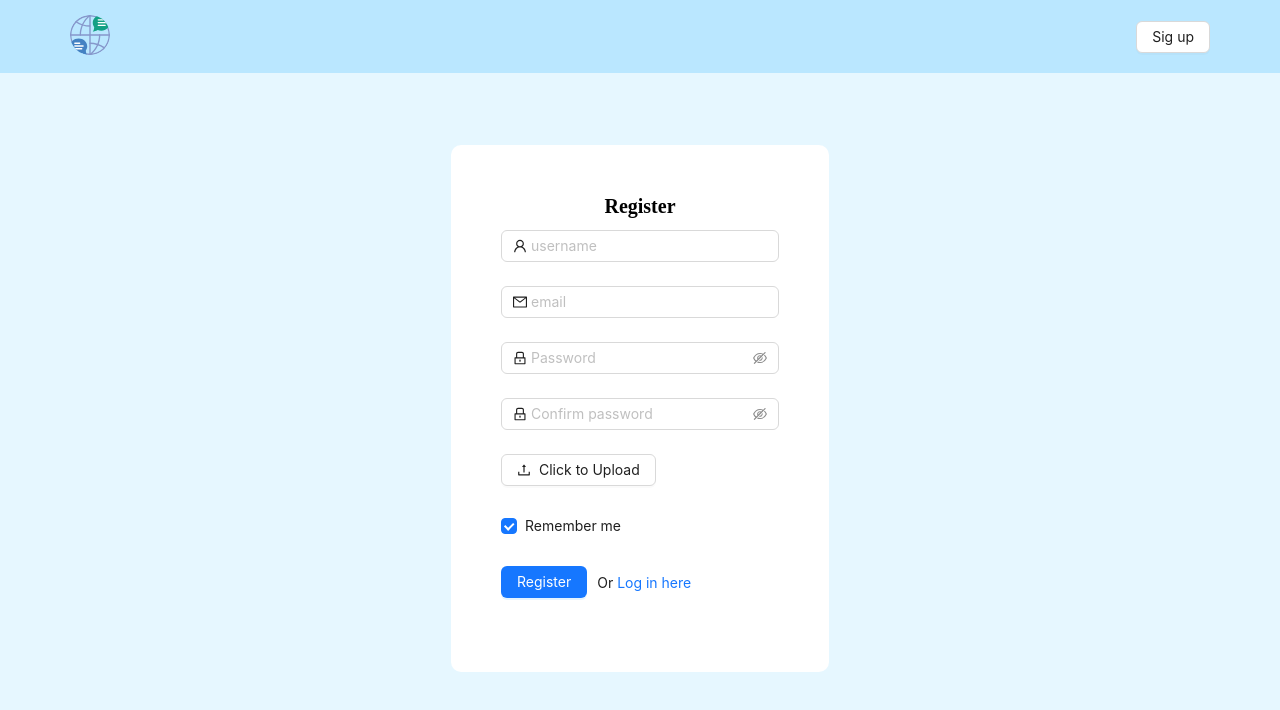
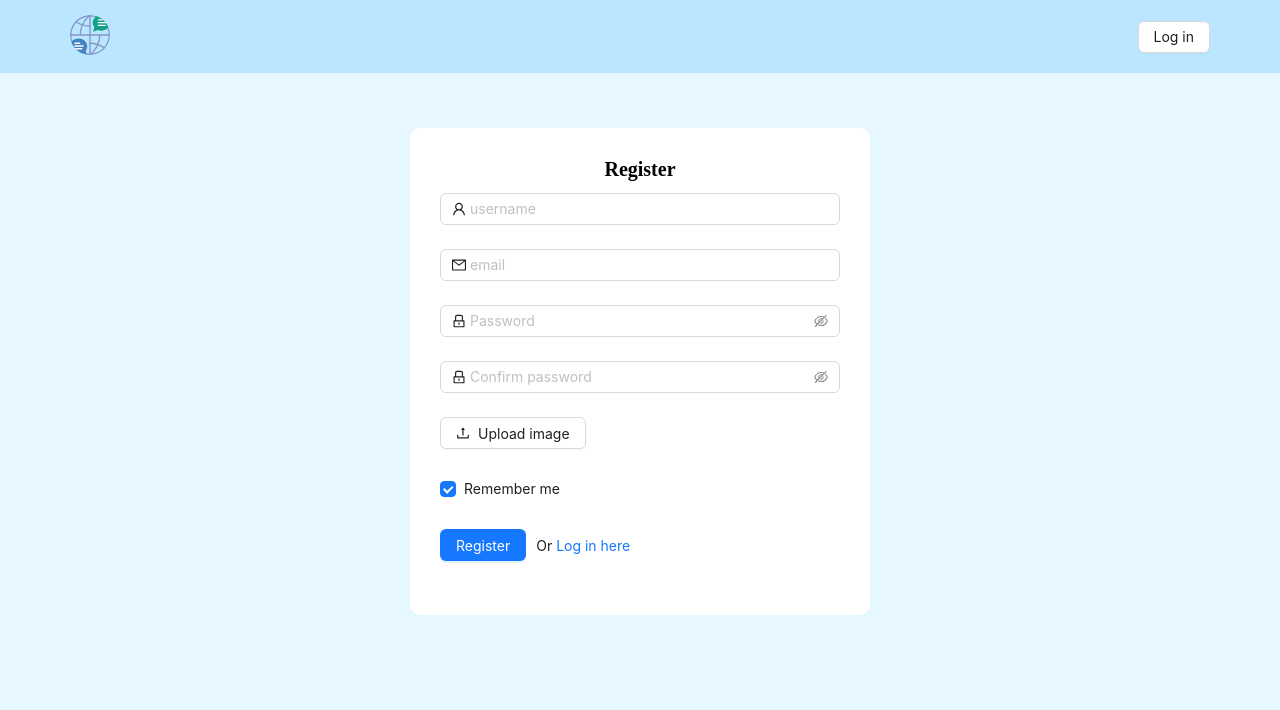
Before and after one commit to akil1me/chat-real-time, a React (Create React App) app: page /register in a window 1280 px wide. Shown: the top 710 px of the page. Built offline with nearby package versions, Linux system fonts and the light colour scheme; no server answers.

Commit message:
fix bugs

```diff
--- a/src/components/auth-form/auth-form.jsx
+++ b/src/components/auth-form/auth-form.jsx
@@ -57,6 +57,7 @@ export const AuthForm = ({
         {(title === "Log in") && <p>Please enter your Login and your Password</p>}
 
         <Form
+          style={{ width: "100%" }}
           name="normal_login"
           className="login-form"
           initialValues={{
--- a/src/components/auth-form/auth-form.styled.jsx
+++ b/src/components/auth-form/auth-form.styled.jsx
@@ -4,18 +4,20 @@ export const LoginAcc = styled.div`
  display: flex;
   justify-content:center;
   align-items:center;
-  height: 80vh;
 
 `
 export const LoginGoogleContent = styled.div`
+flex:1 1 auto;
+max-width:400px;
+margin-top: 40px;
+padding:30px;
   display: flex;
   align-items: center;
   flex-direction: column;
   background-color:#fff;
   border-radius:10px;
-  padding:50px;
 
-&> h2{
+  &> h2{
   font-size: 20px;
   margin-bottom: 12px;
   text-align:center;
@@ -25,6 +27,7 @@ export const LoginGoogleContent = styled.div`
   text-align:center;
 }
 @media only screen and (max-width: 323px) {
+  max-width:280px;
    padding:10px;
   }
 
--- a/src/components/chat-form/chat-form.jsx
+++ b/src/components/chat-form/chat-form.jsx
@@ -43,18 +43,18 @@ export const ChatForm = ({ db }) => {
   return (
     <form onSubmit={handleSubmitMassage}>
       <Row>
-        <Col span={19}>
+        <Col span={18}>
           <Input
             size="large"
             value={value}
-            style={{ width: "100%", marginLeft: 2 }}
+            style={{ width: "100%" }}
             onChange={(e) => setValue(e.target.value)}
             placeholder="print..." required />
 
         </Col>
-        <Col span={4}>
+        <Col span={6}>
           <Button
-            style={{ width: "100%", marginLeft: 10 }}
+            style={{ width: "100%", marginLeft: 5 }}
             size="large" type="primary"
             htmlType="submit"
             loading={loading}>
--- a/src/components/chat-list/chat-list.styled.jsx
+++ b/src/components/chat-list/chat-list.styled.jsx
@@ -8,7 +8,7 @@ export const ListChat = styled(List)`
   padding:10px 20px ;
   height:75vh;
 
- @media only screen  and(max-width:500px){
+ @media only screen  and (max-width:500px){
   height:72vh;
  }
 
--- a/src/components/nav-bar/nav-bar.jsx
+++ b/src/components/nav-bar/nav-bar.jsx
@@ -1,21 +1,22 @@
-import { Button, Col, Row } from "antd"
-import { signOut } from "firebase/auth"
-import { useAuthState } from "react-firebase-hooks/auth"
+import { Button, Col, Row } from "antd";
+import { signOut } from "firebase/auth";
+import { useAuthState } from "react-firebase-hooks/auth";
 import { Link } from "react-router-dom";
 
 import logo from "../../assets/img/logo.svg";
-import userImg from "../../assets/img/user.svg"
-import { auth } from "../../utils/firebase"
+import userImg from "../../assets/img/user.svg";
+import { auth } from "../../utils/firebase";
 
-export const NavBar = () => {
+export const NavBar = ({ link, title }) => {
   const [user] = useAuthState(auth);
+
 
   return (
     <nav>
       <Row justify="space-between" align="middle">
         <Col>
           <Link to="index.html">
-            <img style={{ borderRadius: "50%" }} src={user ? (user.photoURL ? user.photoURL : userImg) : logo} alt="site logo" width={40} height={40} />
+            <img style={{ borderRadius: "50%" }} src={user ? (user.photoURL !== null ? user.photoURL : userImg) : logo} alt="site logo" width={40} height={40} />
           </Link>
         </Col>
         {
@@ -26,7 +27,9 @@ export const NavBar = () => {
             <Button onClick={() => signOut(auth)}>Logout</Button>
             :
             <>
-              <Button >Sig up</Button>
+              <Button>
+                <Link to={link} >{title}</Link>
+              </Button>
             </>
           }
         </Col>
--- a/src/pages/login/login.jsx
+++ b/src/pages/login/login.jsx
@@ -51,7 +51,7 @@ export const Login = () => {
     <>
       <Header>
         <Container>
-          <NavBar loginGoogle={loginGoogle} />
+          <NavBar link={"/register"} title={"Sign up"} />
         </Container>
       </Header>
 
--- a/src/pages/register/register.jsx
+++ b/src/pages/register/register.jsx
@@ -62,7 +62,7 @@ export const Register = () => {
     <>
       <Header>
         <Container>
-          <NavBar />
+          <NavBar link={"/login"} title={"Log in"} />
         </Container>
       </Header>
 
@@ -73,21 +73,18 @@ export const Register = () => {
           handleSubmitRegister={handleSubmitRegister}
           title={"Register"}
           upload={
-            <Form.Item name={"file"}
-              rules={[
-                {
-                  required: true,
-                  message: 'Please input your img',
-                },
-              ]}>
+            <Form.Item
+              style={{ maxWidth: 218 }}
+              name={"file"}
+              rules={[{ required: true, message: "Please confirm your image" }]}>
               <Upload
                 name="file"
                 listType={"picture"}
                 maxCount={1}
                 method={"get"}
-
+                accept={".png,.jpeg,.ico,.svg,.jpg,.webp,.raw,.psd"}
               >
-                <Button icon={<UploadOutlined />}>Click to Upload</Button>
+                <Button icon={<UploadOutlined />}>Upload image</Button>
               </Upload>
             </Form.Item>
           }
```
Also changed, not shown: src/components/nav-bar/nav-bar.styled.jsx (+12 -1 lines).
